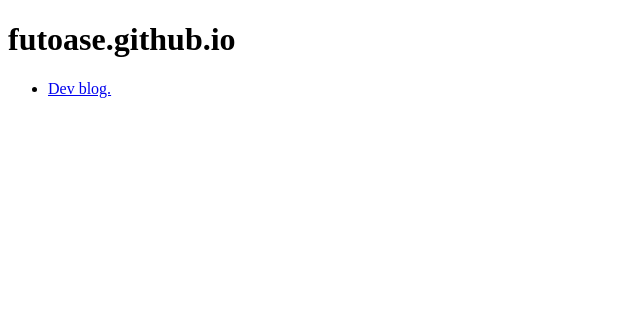
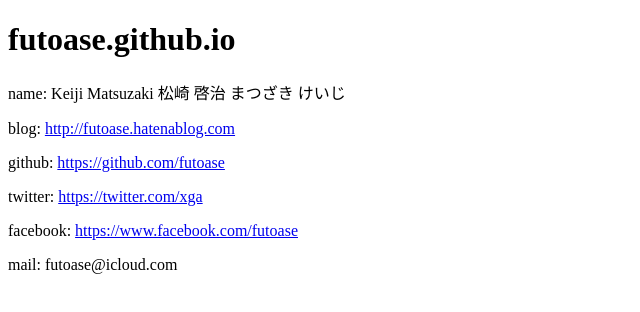
Before and after one commit to futoase/futoase.github.io, a plain HTML site: page index.html in a window 1280 px wide. Shown: the whole page, without its empty margins (0-640 px from the left). Drawn offline with Linux system fonts and the light colour scheme.

Commit message:
Modified: Update information of me.

```diff
--- a/index.html
+++ b/index.html
@@ -6,8 +6,13 @@
   </head>
   <body>
     <h1>futoase.github.io</h1>
-    <ul>
-      <li><a href="http://cluuck.com/">Dev blog.</a></li>
-    </ul>
+    <div>
+      <p>name: Keiji Matsuzaki 松崎 啓治 まつざき けいじ</p>
+      <p>blog: <a href="http://futoase.hatenablog.com">http://futoase.hatenablog.com</a></p>
+      <p>github: <a href="https://github.com/futoase">https://github.com/futoase</a></p>
+      <p>twitter: <a href="https://twitter.com/xga">https://twitter.com/xga</a></p>
+      <p>facebook: <a href="https://facebook.com/futoase">https://www.facebook.com/futoase</a></p>
+      <p>mail: futoase&#64;icloud.com</p>
+    </div>
   </body>
 </html>
```
